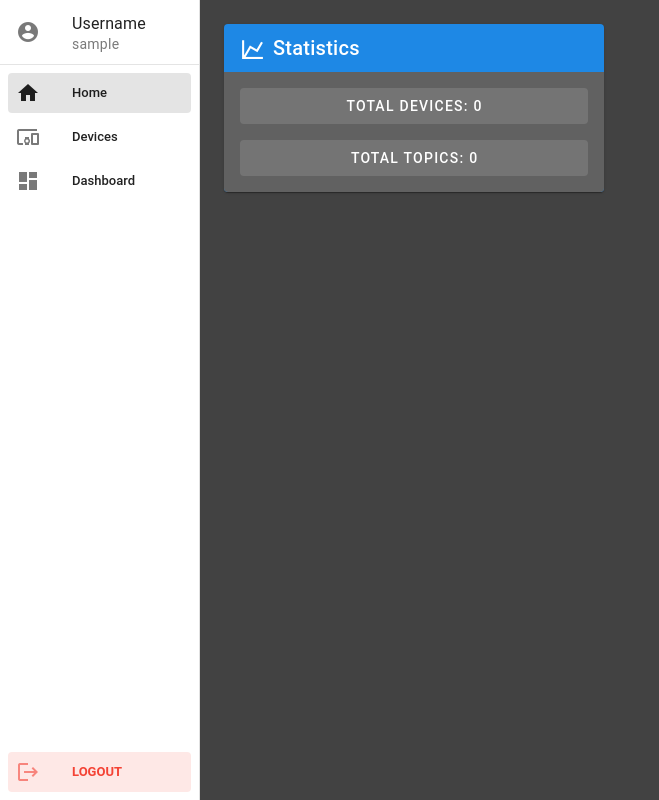
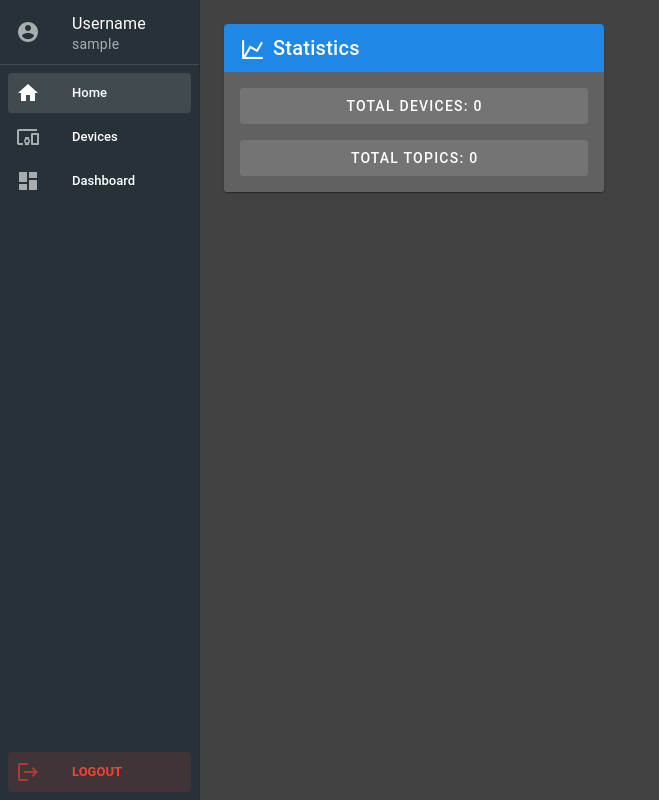
Before and after one commit to Supawite-Peter/simple-iot-frontend, a Vue app: page /home in a window 1280 px wide. Shown: the whole page, without its empty margins (0-659 px from the left). Built offline with nearby package versions, Linux system fonts and the light colour scheme; no server answers; sample sign-in values are in the browser's storage.

Commit message:
Move navigation bar to component file

```diff
--- /dev/null
+++ b/src/components/navigation-bar.vue
@@ -0,0 +1,65 @@
+<template>
+  <v-navigation-drawer
+    v-model:rail="mini"
+    color="blue-grey-darken-4"
+    expand-on-hover
+    permanent
+    width="200"
+  >
+    <v-list>
+      <v-list-item
+        prepend-icon="mdi-account-circle"
+        :subtitle="useAuthStore()?.user?.username || ''"
+        title="Username"
+      />
+    </v-list>
+
+    <v-divider />
+
+    <v-list
+      density="compact"
+      nav
+    >
+      <v-list-item
+        v-for="item in items"
+        :key="item.title"
+        :prepend-icon="item.icon"
+        :title="item.title"
+        :to="item.to"
+      />
+    </v-list>
+
+    <template #append>
+      <v-list
+        density="compact"
+        nav
+      >
+        <v-list-item
+          base-color="red"
+          prepend-icon="mdi-logout"
+          variant="tonal"
+          @click="useAuthStore().logout()"
+        >
+          <v-list-item-title
+            class="font-weight-bold"
+          >
+            LOGOUT
+          </v-list-item-title>
+        </v-list-item>
+      </v-list>
+    </template>
+  </v-navigation-drawer>
+</template>
+
+<script lang="ts" setup>
+  import { ref } from 'vue'
+  import { useAuthStore } from '../stores/auth'
+
+  // Ref
+  const items = ref([
+    { title: 'Home', icon: 'mdi-home', to: '/home' },
+    { title: 'Devices', icon: 'mdi-devices', to: '/devices' },
+    { title: 'Dashboard', icon: 'mdi-view-dashboard' },
+  ])
+  const mini = ref(true)
+</script>
--- a/src/layouts/default.vue
+++ b/src/layouts/default.vue
@@ -1,65 +1,9 @@
 <template>
-  <v-app id="inspire">
-    <v-navigation-drawer
-      v-model:rail="mini"
-      expand-on-hover
-      permanent
-      width="200"
-    >
-
-      <v-list>
-        <v-list-item
-          prepend-icon="mdi-account-circle"
-          :subtitle="useAuthStore()?.user?.username || ''"
-          title="Username"
-        />
-      </v-list>
-
-      <v-divider />
-
-      <v-list density="compact" nav>
-        <v-list-item
-          v-for="item in items"
-          :key="item.title"
-          link
-          :prepend-icon="item.icon"
-          :title="item.title"
-          :to="item.to"
-        />
-      </v-list>
-
-      <template #append>
-        <v-list density="compact" nav>
-          <v-list-item
-            base-color="red"
-            prepend-icon="mdi-logout"
-            variant="tonal"
-            @click="useAuthStore().logout()"
-          >
-            <v-list-item-title
-              class="font-weight-bold"
-            >
-              LOGOUT
-            </v-list-item-title>
-          </v-list-item>
-        </v-list>
-      </template>
-    </v-navigation-drawer>
-
-    <v-main>
-      <router-view />
-    </v-main>
-  </v-app>
+  <navigation-bar />
+  <alert-top />
+  <router-view />
 </template>
 
 <script lang="ts" setup>
-  import { ref } from 'vue'
-  import { useAuthStore } from '../stores/auth'
-
-  const items = ref([
-    { title: 'Home', icon: 'mdi-home', to: '/home' },
-    { title: 'Devices', icon: 'mdi-devices', to: '/devices' },
-    { title: 'Dashboard', icon: 'mdi-view-dashboard', to: '/dashboard' },
-  ])
-  const mini = ref(true)
+  //
 </script>
```
